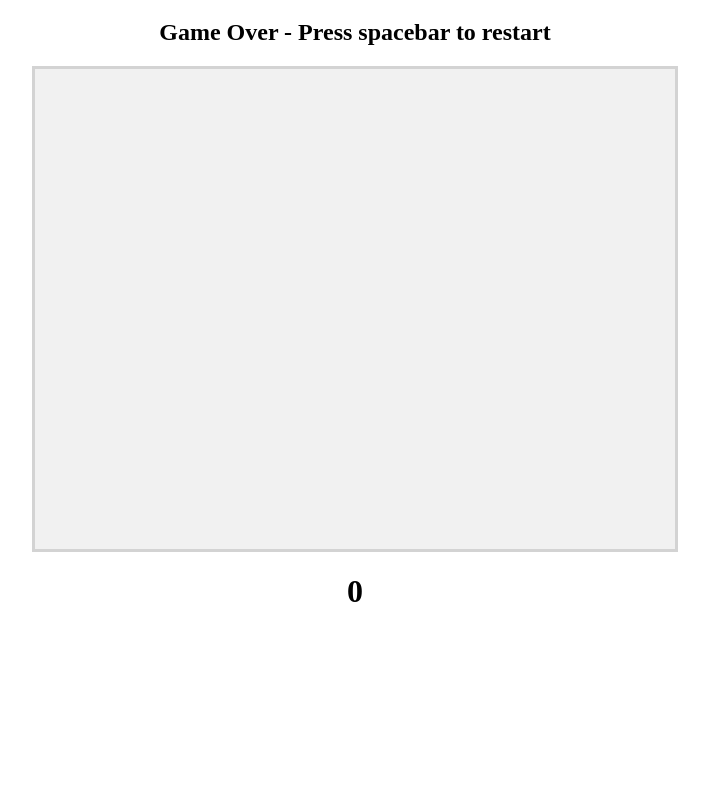
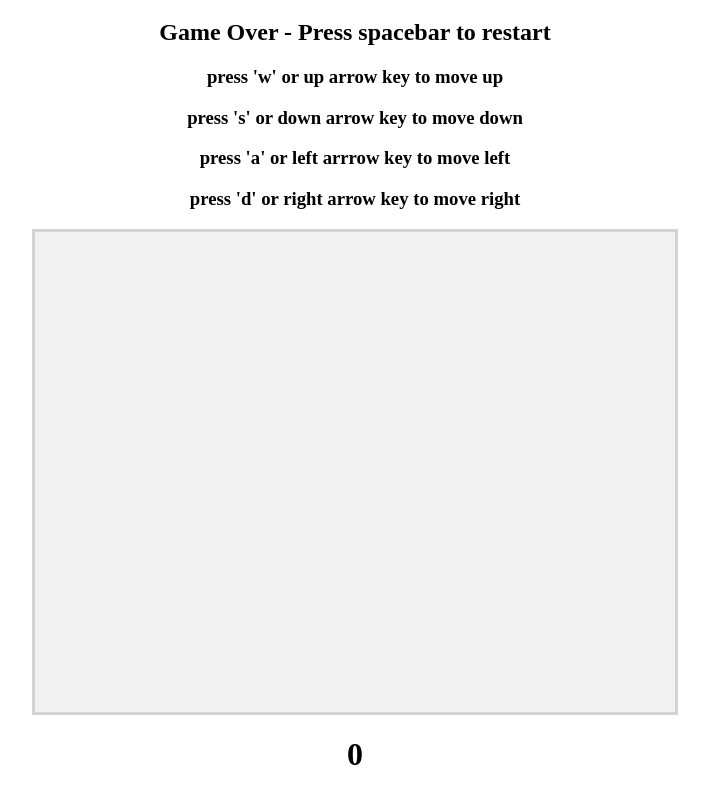
Before and after one commit to harshal-srivastava/snake, a plain HTML site: page index.html in a window 1280 px wide. Shown: the part 61-856 px from the top of the page, without its empty margins (285-994 px from the left). Before the commit the page ends 800 px from the top, so only its background shows below. Drawn offline with Linux system fonts and the light colour scheme.

Commit message:
Update index.html

```diff
--- a/index.html
+++ b/index.html
@@ -23,6 +23,13 @@ canvas {
 
 <h1>snake</h1>
 <h2 id="instructions"></h2>
+<center>
+<h3>press 'w' or up arrow key to move up</h3>
+<h3>press 's' or down arrow key to move down</h3>
+<h3>press 'a' or left arrrow key to move left</h3>
+<h3>press 'd' or right arrow key to move right</h3>
+</center>
+
 
 <div>
   <canvas id="the-game" width="640" height="480">
```
